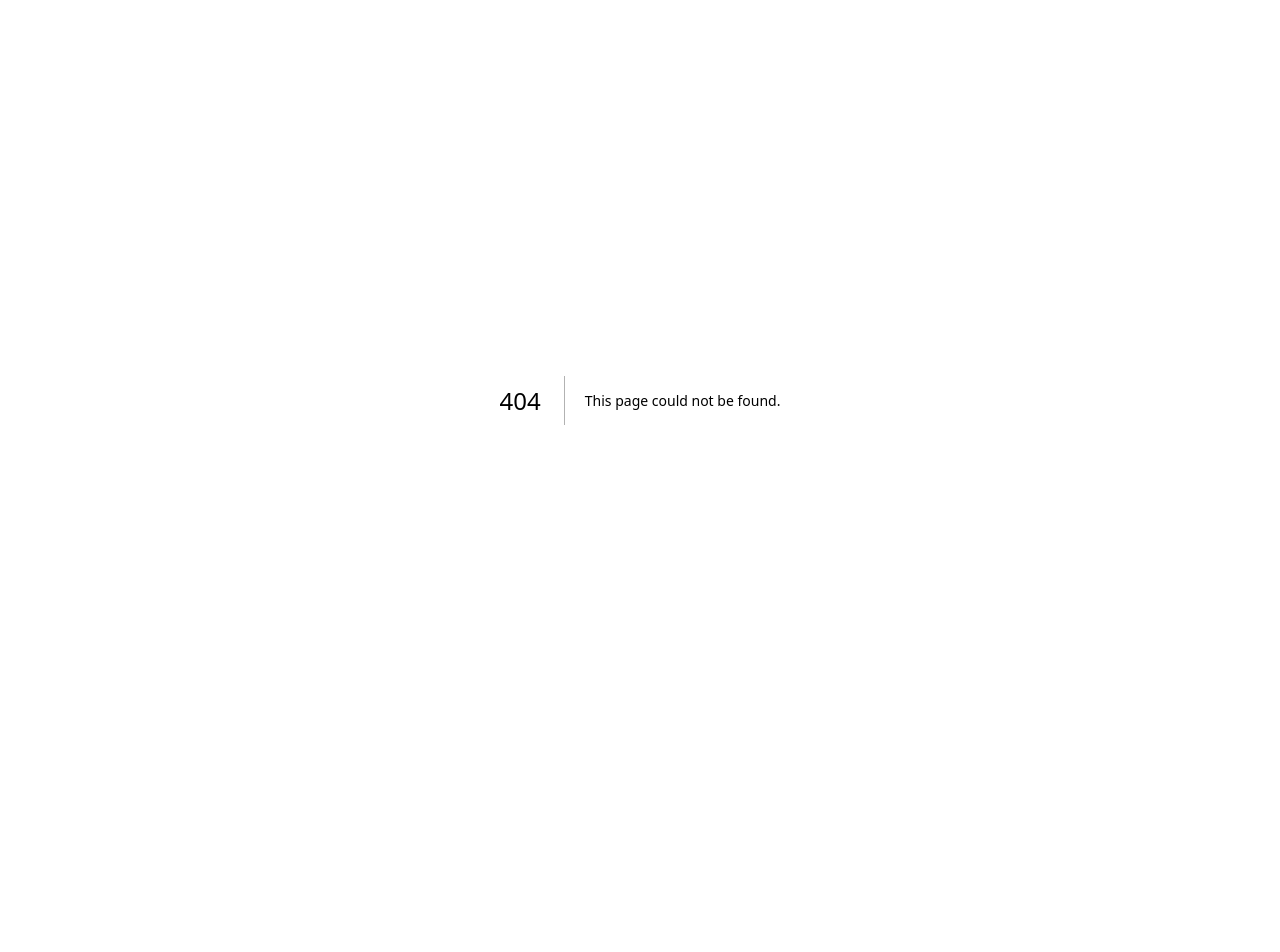
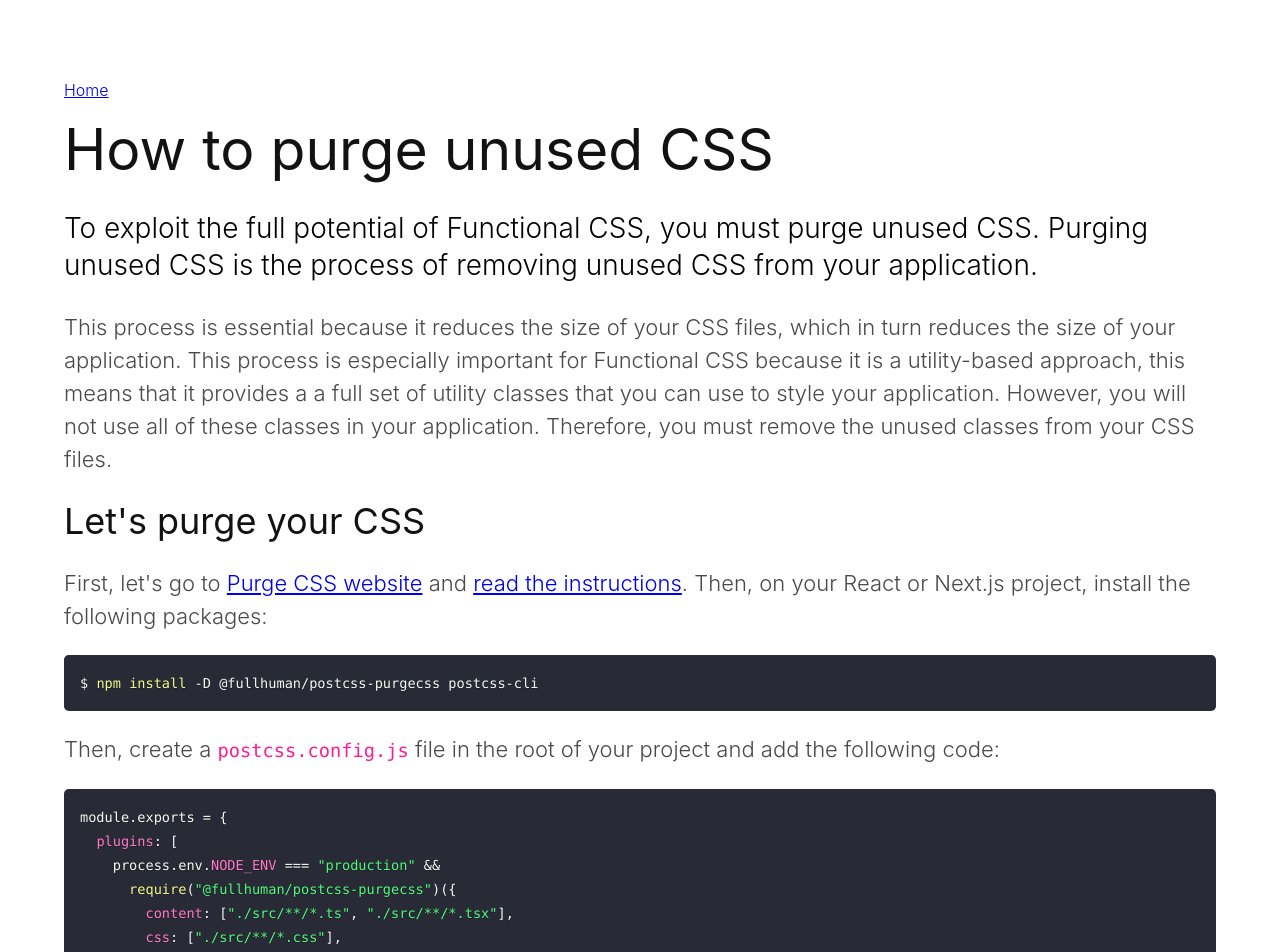
Before and after one commit to meerita/tfcssf, a Next.js app: page /purge in a window 1280 px wide. Before the commit this address had no page. Shown: the top 952 px of the page. Before the commit the page ends 800 px from the top, so only its background shows below. Built offline with nearby package versions, Linux system fonts and the light colour scheme.

Commit message:
Purge CSS article

```diff
--- a/src/pages/index.tsx
+++ b/src/pages/index.tsx
@@ -41,16 +41,16 @@ export default function Home() {
             <Link href={'/why'}>Why Functional CSS is important</Link>
           </ListItem>
           <ListItem>
-            <Link href={'/breakpoint'}>Performance stats</Link>
+            <Link href={'/installation'}>Installation</Link>
           </ListItem>
           <ListItem>
-            <Link href={'/installation'}>Installation</Link>
+            <Link href={'/performance'}>Performance stats</Link>
           </ListItem>
           <ListItem>
             <Link href={'/breakpoint'}>Breakpoints Support Strategy</Link>
           </ListItem>
           <ListItem>
-            <Link href={'/breakpoint'}>Purge Strategy</Link>
+            <Link href={'/purge'}>Purge Strategy</Link>
           </ListItem>
           <ListItem>
             <Link href={'/customization'}>Customization</Link>
--- /dev/null
+++ b/src/pages/purge/index.tsx
@@ -0,0 +1,140 @@
+/** @format */
+import { Prism as SyntaxHighlighter } from 'react-syntax-highlighter';
+import { dracula } from 'react-syntax-highlighter/dist/cjs/styles/prism';
+import Head from 'next/head';
+import Link from 'next/link';
+import DisplayLarge from '@/components/typography/DisplayLarge';
+import Main from '@/components/documentation/main';
+import BodyLarge from '@/components/typography/BodyLarge';
+import BodyMedium from '@/components/typography/BodyMedium';
+import BodySmall from '@/components/typography/BodySmall';
+import TitleLarge from '@/components/typography/TitleLarge';
+import HeadlineLarge from '@/components/typography/HeadlineLarge';
+import HeadlineMedium from '@/components/typography/HeadlineMedium';
+
+export default function Purge() {
+  return (
+    <>
+      <Head>
+        <title>How to purge unused CSS</title>
+        <meta
+          name='description'
+          content='FCSSF (The Functional CSS Framework) is a versatile and lightweight functional CSS framework that simplifies the process of styling web applications. This repository contains the core FCSSF CSS files, a Next.js documentation application, and some basic React components. '
+        />
+        <meta name='viewport' content='width=device-width, initial-scale=1' />
+        <link rel='icon' href='/favicon.ico' />
+      </Head>
+      <Main>
+        <BodySmall>
+          <Link href='/'>Home</Link>
+        </BodySmall>
+        <DisplayLarge>How to purge unused CSS</DisplayLarge>
+        <BodyLarge>
+          To exploit the full potential of Functional CSS, you must purge unused
+          CSS. Purging unused CSS is the process of removing unused CSS from
+          your application.
+        </BodyLarge>
+        <BodyMedium>
+          This process is essential because it reduces the size of your CSS
+          files, which in turn reduces the size of your application. This
+          process is especially important for Functional CSS because it is a
+          utility-based approach, this means that it provides a a full set of
+          utility classes that you can use to style your application. However,
+          you will not use all of these classes in your application. Therefore,
+          you must remove the unused classes from your CSS files.
+        </BodyMedium>
+        <HeadlineLarge>Let&apos;s purge your CSS</HeadlineLarge>
+        <BodyMedium>
+          First, let&apos;s go to{' '}
+          <a href='https://purgecss.com/' title=''>
+            Purge CSS website
+          </a>{' '}
+          and{' '}
+          <a href='https://purgecss.com/getting-started.html'>
+            read the instructions
+          </a>
+          . Then, on your React or Next.js project, install the following
+          packages:
+        </BodyMedium>
+        <SyntaxHighlighter language='bash' style={dracula}>
+          {`$ npm install -D @fullhuman/postcss-purgecss postcss-cli`}
+        </SyntaxHighlighter>
+        <BodyMedium>
+          Then, create a <code>postcss.config.js</code> file in the root of your
+          project and add the following code:
+        </BodyMedium>
+        <SyntaxHighlighter language='jsx' style={dracula}>
+          {`module.exports = {
+  plugins: [
+    process.env.NODE_ENV === "production" &&
+      require("@fullhuman/postcss-purgecss")({
+        content: ["./src/**/*.ts", "./src/**/*.tsx"],
+        css: ["./src/**/*.css"],
+        extractors: [
+          {
+            extractor: (content) => {
+              return content.match(/[\w-/:]+(?<!:)/g) || [];
+            },
+            extensions: ["js", "jsx", "ts", "tsx"],
+          },
+          {
+            extractor: (content) => {
+              return content.match(/[A-Za-z0-9-_]/g) || [];
+            },
+          },
+        ],
+        defaultExtractor: (content) => content.match(/[A-Za-z0-9-_]+/g) || [],
+      }),
+  ],
+};
+`}
+        </SyntaxHighlighter>
+        <BodyMedium>
+          Once you have done this, you can run the <code>build</code> command to
+          build your application. This will remove all unused CSS from your CSS
+          files.
+        </BodyMedium>
+        <HeadlineMedium>Results</HeadlineMedium>
+        <BodyMedium>
+          This is the size of the CSS file before purging:
+        </BodyMedium>
+        <SyntaxHighlighter language='bash' style={dracula}>
+          {`➜  my-project git:(master) ✗ yarn build
+yarn run v1.22.19
+warning ../package.json: No license field
+$ tsc && vite build
+vite v4.4.3 building for production...
+✓ 355 modules transformed.
+dist/index.html                   4.91 kB │ gzip:   3.23 kB
+dist/assets/index-68360dbd.css   73.53 kB │ gzip:  10.97 kB
+dist/assets/index-d487f6ea.js   417.47 kB │ gzip: 135.83 kB
+✓ built in 1.42s
+✨  Done in 3.81s.
+`}
+        </SyntaxHighlighter>
+        <BodyMedium>
+          Now, this is the size of the CSS file after purging:
+        </BodyMedium>
+        <SyntaxHighlighter language='bash' style={dracula}>
+          {`➜  my-project git:(master) ✗ yarn build
+yarn run v1.22.19
+$ tsc && vite build
+vite v4.4.8 building for production...
+✓ 355 modules transformed.
+dist/index.html                   4.94 kB │ gzip:   3.24 kB
+dist/assets/index-d51e3b68.css    5.62 kB │ gzip:   1.71 kB
+dist/assets/index-fd725c76.js   417.47 kB │ gzip: 135.82 kB
+✓ built in 8.30s
+Done in 13.71s.
+`}
+        </SyntaxHighlighter>
+        <BodyMedium>
+          As you can see, the size of the CSS file has been reduced from{' '}
+          <code>73.53 kB</code> to <code>5.62 kB</code>. This is a huge size of
+          reduction. This will make your application load faster. It&apos;s a
+          92.37% reduction, and the gzipped it&apos;s 84.38%
+        </BodyMedium>
+      </Main>
+    </>
+  );
+}
```
